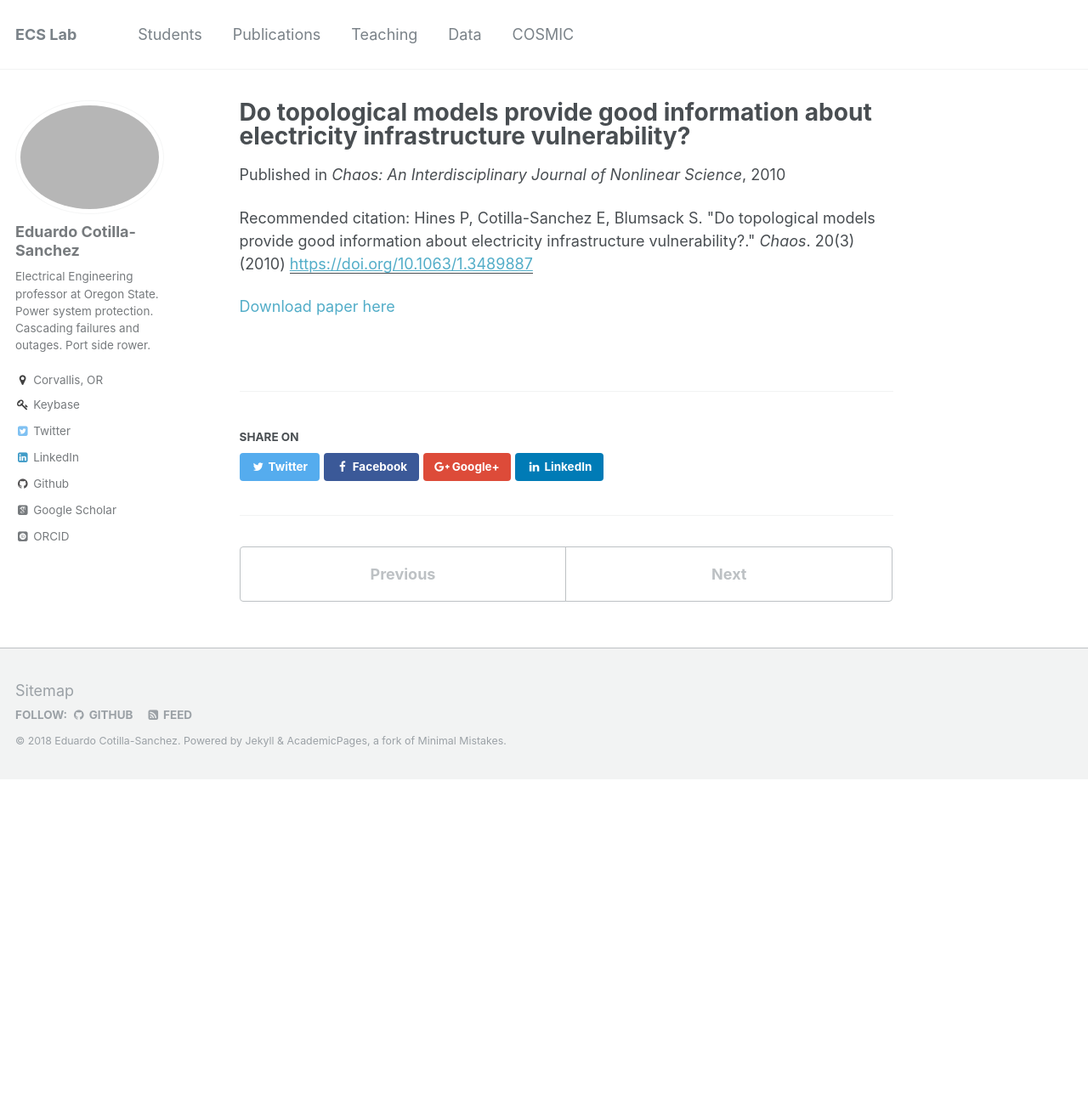
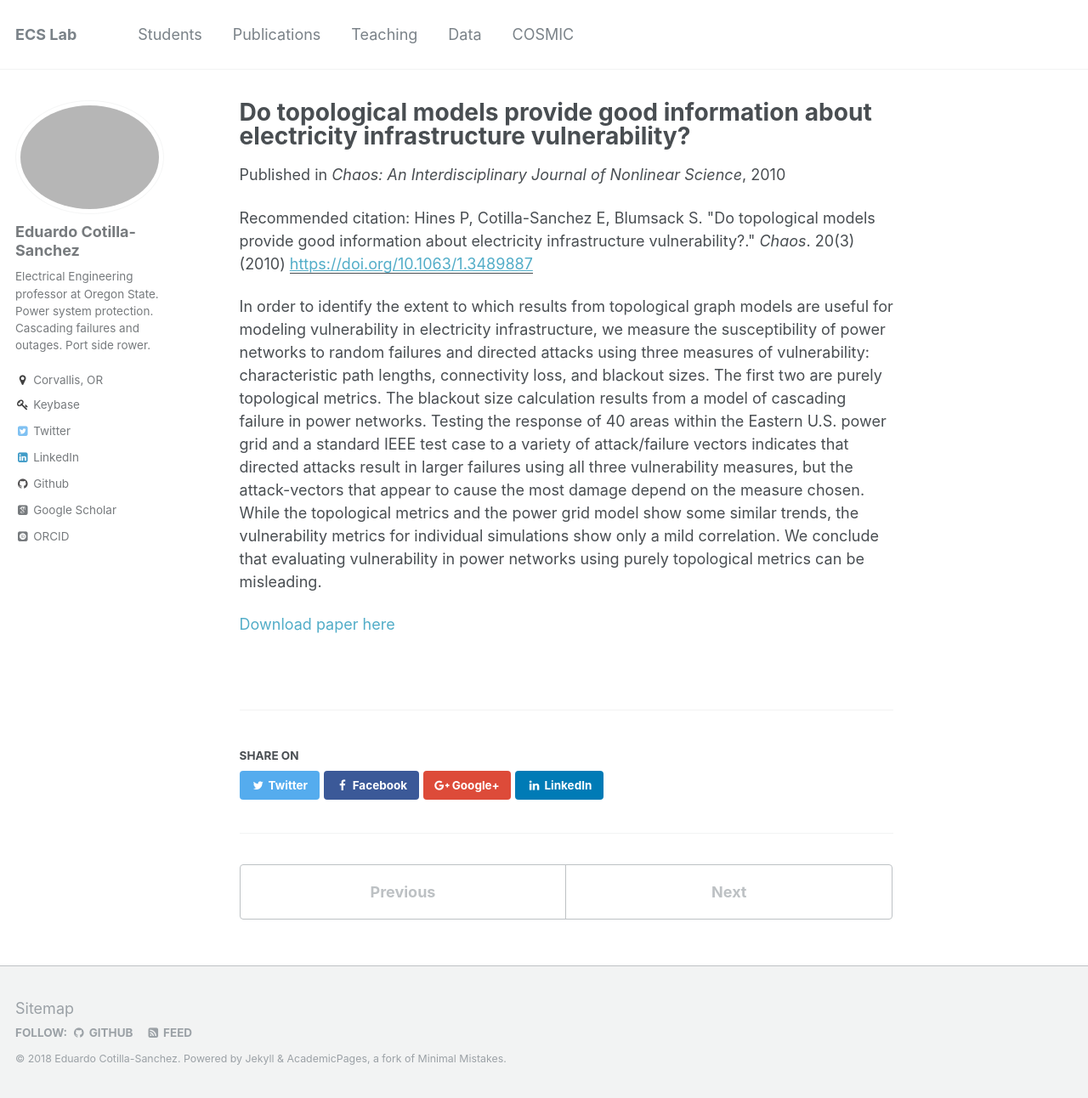
Before and after one commit to ecotillasanchez/ecotillasanchez.github.io, a Jekyll site: the page built from _publications/2010-09-28.md, in a window 1280 px wide and 1292 px high. Shown: the whole window at 85% size. Built offline with Jekyll 4.4.1, drawn with Linux system fonts in a browser that asks for light colours; some web fonts are replaced.

Commit message:
Moved all the abstracts.

```diff
--- a/_publications/2010-09-28.md
+++ b/_publications/2010-09-28.md
@@ -2,11 +2,13 @@
 title: "Do topological models provide good information about electricity infrastructure vulnerability?"
 collection: publications
 permalink: /publication/2010-09-28
-excerpt: 'In order to identify the extent to which results from topological graph models are useful for modeling vulnerability in electricity infrastructure, we measure the susceptibility of power networks to random failures and directed attacks using three measures of vulnerability: characteristic path lengths, connectivity loss, and blackout sizes. The first two are purely topological metrics. The blackout size calculation results from a model of cascading failure in power networks. Testing the response of 40 areas within the Eastern U.S. power grid and a standard IEEE test case to a variety of attack/failure vectors indicates that directed attacks result in larger failures using all three vulnerability measures, but the attack-vectors that appear to cause the most damage depend on the measure chosen. While the topological metrics and the power grid model show some similar trends, the vulnerability metrics for individual simulations show only a mild correlation. We conclude that evaluating vulnerability in power networks using purely topological metrics can be misleading.'
+excerpt: ''
 date: 2010-09-28
 venue: 'Chaos: An Interdisciplinary Journal of Nonlinear Science'
 paperurl: 'https://doi.org/10.1063/1.3489887'
 citation: 'Hines P, Cotilla-Sanchez E, Blumsack S. &quot;Do topological models provide good information about electricity infrastructure vulnerability?.&quot; <i>Chaos</i>. 20(3) (2010)'
 ---
 
+In order to identify the extent to which results from topological graph models are useful for modeling vulnerability in electricity infrastructure, we measure the susceptibility of power networks to random failures and directed attacks using three measures of vulnerability: characteristic path lengths, connectivity loss, and blackout sizes. The first two are purely topological metrics. The blackout size calculation results from a model of cascading failure in power networks. Testing the response of 40 areas within the Eastern U.S. power grid and a standard IEEE test case to a variety of attack/failure vectors indicates that directed attacks result in larger failures using all three vulnerability measures, but the attack-vectors that appear to cause the most damage depend on the measure chosen. While the topological metrics and the power grid model show some similar trends, the vulnerability metrics for individual simulations show only a mild correlation. We conclude that evaluating vulnerability in power networks using purely topological metrics can be misleading.
+
 [Download paper here](https://doi.org/10.1063/1.3489887)
--- a/_publications/2012-02-15.md
+++ b/_publications/2012-02-15.md
@@ -9,4 +9,6 @@ paperurl: 'https://doi.org/10.1109/JSYST.2012.2183033'
 citation: 'Cotilla-Sanchez E, Hines PDH, Barrows C, Blumsack S. &quot;Comparing the topological and electrical structure of the north american electric power infrastructure.&quot; <i>IEEE Systems Journal</i>. 6(4):616-626 (2012)'
 ---
 
+The topological (graph) structure of complex networks often provides valuable information about the performance and vulnerability of the network. However, there are multiple ways to represent a given network as a graph. Electric power transmission and distribution networks have a topological structure that is straightforward to represent and analyze as a graph. However, simple graph models neglect the comprehensive connections between components that result from Ohm's and Kirchhoff's laws. This paper describes the structure of the three North American electric power interconnections, from the perspective of both topological and electrical connectivity. We compare the simple topology of these networks with that of random, preferential-attachment, and small-world networks of equivalent sizes and find that power grids differ substantially from these abstract models in degree distribution, clustering, diameter and assortativity, and thus conclude that these topological forms may be misleading as models of power systems. To study the electrical connectivity of power systems, we propose a new method for representing electrical structure using electrical distances rather than geographic connections. Comparisons of these two representations of the North American power networks reveal notable differences between the electrical and topological structures of electric power networks.
+
 [Download paper here](https://doi.org/10.1109/JSYST.2012.2183033)
```
Also changed, not shown: _publications/2009-09-11.md (+3 -1 lines), _publications/2012-09-24.md (+3 -1 lines), _publications/2013-06-05.md (+3 -1 lines).
